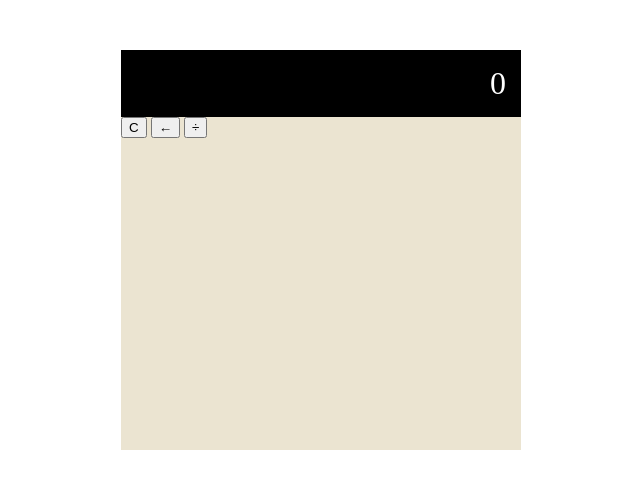
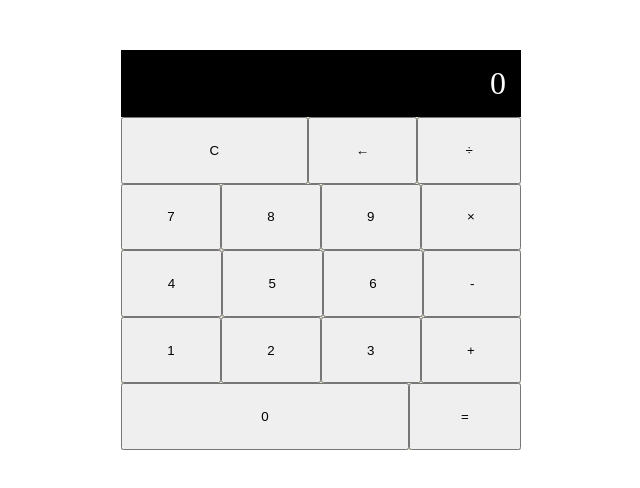
Before and after one commit to kushalBhetuwal/calculator, a plain HTML site: page index.html in a window 1280 px wide. Shown: the whole page, without its empty margins (319-959 px from the left). Drawn offline with Linux system fonts and the light colour scheme.

Commit message:
checking

```diff
--- a/index.html
+++ b/index.html
@@ -10,9 +10,37 @@
 <body>
     <div class="calculator">
        <header>0</header>
-       <button>C</button>
-       <button>←</button>
-       <button>÷</button>
+       <div class="first">
+        <button class="item1">C</button>
+        <button>←</button>
+        <button>÷</button>
+       </div>
+        <div class="second">
+            <button>7</button>
+            <button>8</button>
+            <button>9</button>
+            <button>×</button>
+        </div>
+
+        <div class="third">
+
+            <button>4</button>
+            <button>5</button>
+            <button>6</button>
+            <button>-</button>
+        </div>
+         <div class="fourth">
+            <button>1</button>
+            <button>2</button>
+            <button>3</button>
+            <button>+</button>
+         </div>
+
+      <div class="fifth">
+        <button class="item2">0</button>
+        <button>=</button>
+      </div>
+
     </div>
 
 </body>
--- a/style.css
+++ b/style.css
@@ -7,7 +7,8 @@
     height:400px;
     background-color:#EBE4D1;
     margin:50px auto;
-
+    display:flex;
+    flex-direction: column;
 }
 header{
     background-color:black;
@@ -16,3 +17,32 @@ header{
     text-align: right;
     font-size:2rem;
 }
+button{
+    flex-grow:1;
+}
+.first{
+    display:flex;
+    flex-grow:1;
+}
+.second{
+    display:flex;
+    flex-grow:1;
+}
+.third{
+    display: flex;
+    flex-grow:1;
+}
+.fourth{
+    display: flex;
+    flex-grow:1;
+}
+.fifth{
+    display: flex;
+    flex-grow:1;
+}
+.item1{
+    flex-grow:2;
+}
+.item2{
+    flex-grow:3;
+}
```
